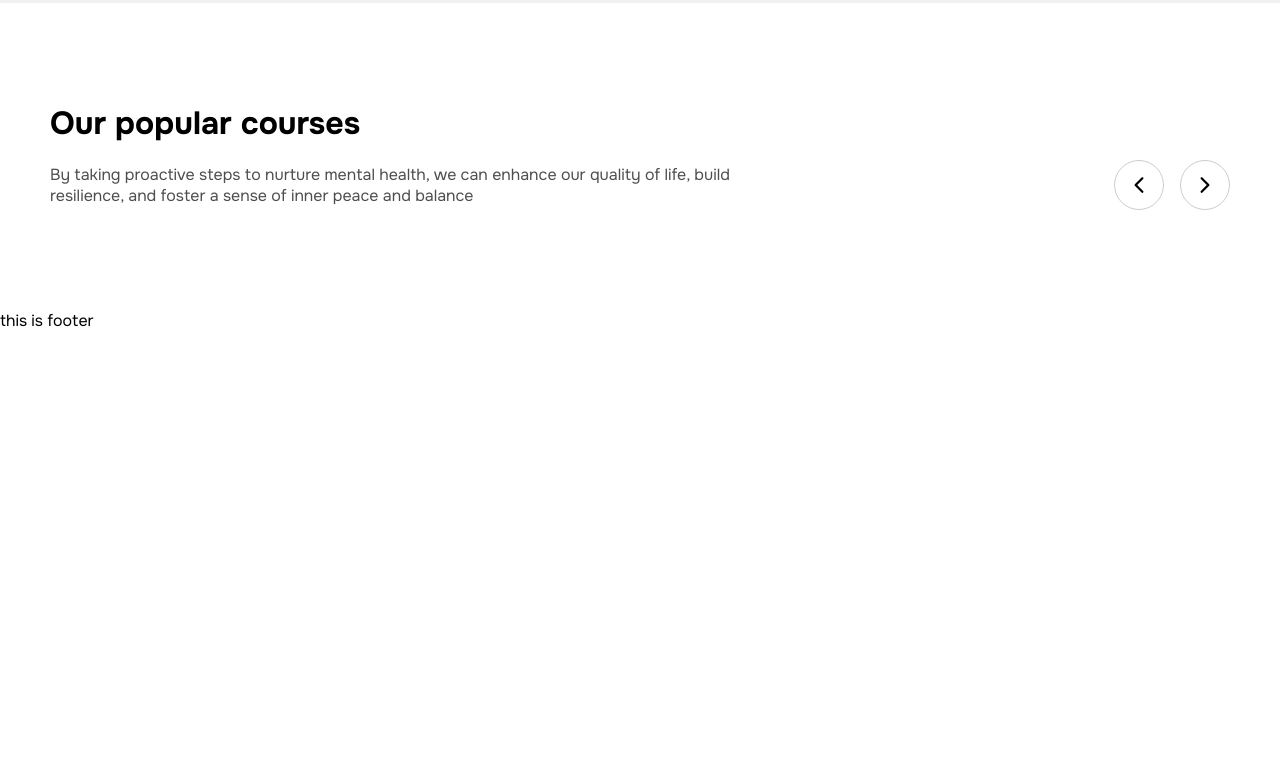
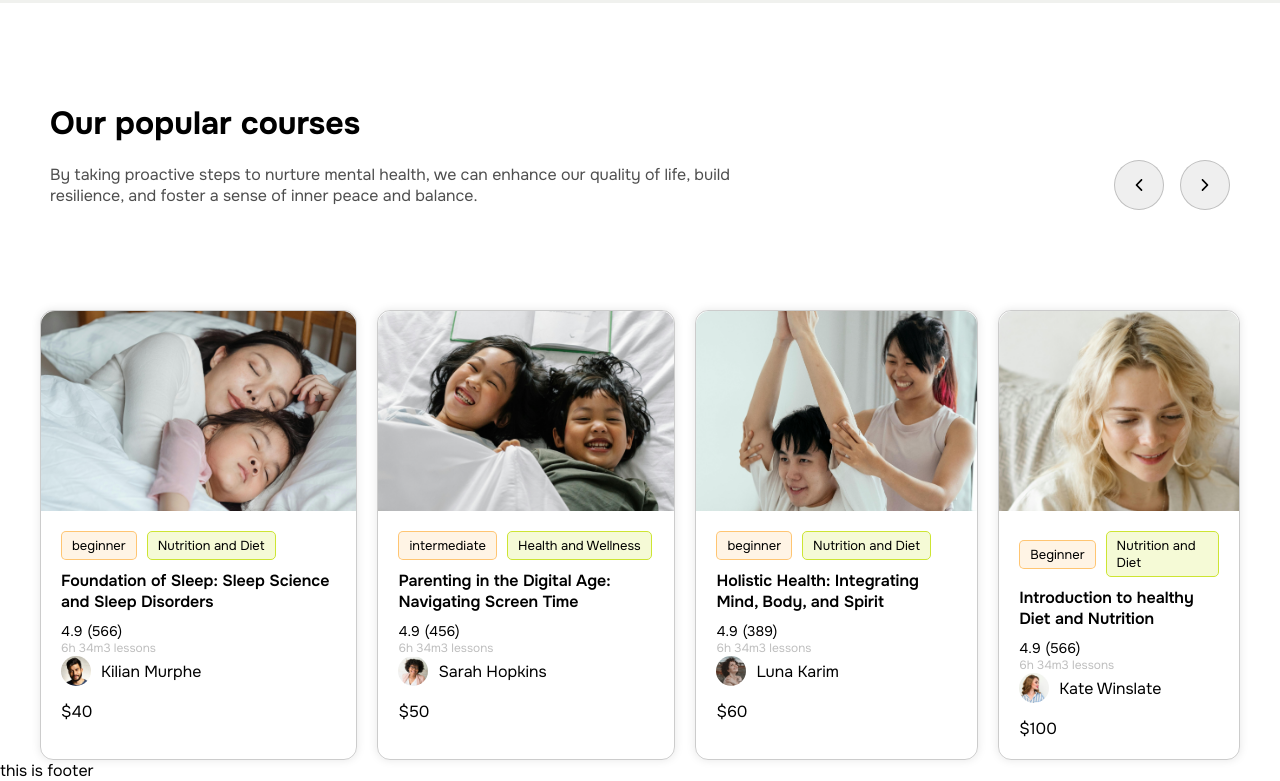
Before and after one commit to mdanamulhasan201/Pinemesh_next_js, a Next.js app: page / in a window 1280 px wide. Shown: the part 823-1604 px from the top of the page. Before the commit the page ends 1154 px from the top, so only its background shows below. Built offline with nearby package versions, Linux system fonts and the light colour scheme.

Commit message:
popular course title arrrow button added

```diff
--- a/src/components/home/popularCourse/Popular.module.css
+++ b/src/components/home/popularCourse/Popular.module.css
@@ -12,12 +12,14 @@
   justify-content: space-between;
   margin-top: 1rem;
 }
-.describes{
-    width: 60%;
-    font-size: 16px;
-    font-weight: 400;
-    color: #000000B2;
+
+.describes {
+  width: 60%;
+  font-size: 16px;
+  font-weight: 400;
+  color: #000000b2;
 }
+
 .arrowButtons {
   display: flex;
   justify-content: center;
@@ -33,15 +35,113 @@
   height: 50px;
   border-radius: 50%;
   cursor: pointer;
-  transition: background-color 0.3s ease;
-  background-color: transparent;
 }
 
 .arrowIcon {
-  font-size: 1.5rem;
+  font-size: 18px;
 }
 
-.arrowButton:hover {
-    border: 1px solid #000000CC;
+.mainData {
+  max-width: 1200px;
+  margin: auto;
+}
 
+.carousel {
+  display: flex;
+  gap: 20px;
+  transition: all 0.5s ease-in-out;
 }
+
+.card {
+  border-radius: 13px;
+  box-shadow: 0 0 10px rgba(0, 0, 0, 0.1);
+  border: 1px solid #00000033;
+}
+
+.cardImage {
+  width: 100%;
+  height: 200px;
+}
+
+.cardImage img {
+  border-top-left-radius: 14px;
+  border-top-right-radius: 14px;
+  object-fit: cover;
+  width: 100%;
+  height: 100%;
+}
+
+.btnType {
+  display: flex;
+  justify-content: start;
+  align-items: center;
+  gap: 10px
+}
+.cardType {
+  background-color: #ff97001a;
+  padding: 5px 10px;
+  border: 1px solid #FF970080;
+  border-radius: 5px;
+  color: #000000;
+  font-size: 13px;
+  font-weight: 400;
+}
+
+.cardBody {
+  padding: 20px;
+}
+
+.cardHealth {
+    background-color: #CDE53333;
+    padding: 5px 10px;
+    border: 1px solid #CDE533;
+    border-radius: 5px;
+    color: #000000;
+    font-size: 13px;
+    font-weight: 400;
+}
+
+.cardTitle {
+  font-size: 16px;
+  font-weight: 600;
+  margin: 10px 0;
+}
+
+.cardRating {
+  font-size: 14px;
+  display: flex;
+  gap: 5px;
+}
+
+.cardTime {
+  font-size: 12px;
+  color: #bfbfbf;
+}
+
+.cardTeacher {
+  display: flex;
+  gap: 10px;
+  align-items: center;
+}
+
+.cardTeacher img {
+  width: 30px;
+  height: 30px;
+  border-radius: 50%;
+}
+
+.cardPrice {
+  display: flex;
+  justify-content: space-between;
+  align-items: center;
+  margin-top: 15px;
+}
+
+.cardButton {
+  background-color: #56ccf2;
+  padding: 5px 15px;
+  border: none;
+  border-radius: 5px;
+  color: #fff;
+  cursor: pointer;
+}
--- a/src/components/home/popularCourse/PopularCourse.js
+++ b/src/components/home/popularCourse/PopularCourse.js
@@ -2,8 +2,157 @@
 
 import styles from "./Popular.module.css";
 import { IoIosArrowForward, IoIosArrowBack } from "react-icons/io";
+import bannerImg1 from "../../../../public/popular_course/image_1.png";
+import bannerImg2 from "../../../../public/popular_course/image_2.png";
+import bannerImg3 from "../../../../public/popular_course/image_3.png";
+import bannerImg4 from "../../../../public/popular_course/image_4.png";
+import teacherImg1 from "../../../../public/popular_course/teacher/image_1.png";
+import teacherImg2 from "../../../../public/popular_course/teacher/image_2.png";
+import teacherImg3 from "../../../../public/popular_course/teacher/image_3.png";
+import teacherImg4 from "../../../../public/popular_course/teacher/image_4.png";
+import Image from "next/image";
+import { useState, useEffect } from "react";
+
+const data = [
+  {
+    id: 1,
+    image: bannerImg1,
+    type: "beginner",
+    health: "Nutrition and Diet",
+    title: "Foundation of Sleep: Sleep Science and Sleep Disorders",
+    rating: 4.9,
+    reviewCount: 566,
+    time: "6h 34m",
+    lessons: 3,
+    teacher: "Kilian Murphe",
+    teacherImg: teacherImg1,
+    price: 40,
+  },
+  {
+    id: 2,
+    image: bannerImg2,
+    type: "intermediate",
+    health: "Health and Wellness",
+    title: "Parenting in the Digital Age: Navigating Screen Time",
+    rating: 4.9,
+    reviewCount: 456,
+    time: "6h 34m",
+    lessons: 3,
+    teacher: "Sarah Hopkins",
+    teacherImg: teacherImg2,
+    price: 50,
+  },
+  {
+    id: 3,
+    image: bannerImg3,
+    type: "beginner",
+    health: "Nutrition and Diet",
+    title: "Holistic Health: Integrating Mind, Body, and Spirit",
+    rating: 4.9,
+    reviewCount: 389,
+    time: "6h 34m",
+    lessons: 3,
+    teacher: "Luna Karim",
+    teacherImg: teacherImg3,
+    price: 60,
+    payment: "done",
+  },
+  {
+    id: 4,
+    image: bannerImg4,
+    type: "Beginner",
+    health: "Nutrition and Diet",
+    title: "Introduction to healthy Diet and Nutrition",
+    rating: 4.9,
+    reviewCount: 566,
+    time: "6h 34m",
+    lessons: 3,
+    teacher: "Kate Winslate",
+    teacherImg: teacherImg4,
+    price: 100,
+  },
+  {
+    id: 5,
+    image: bannerImg1,
+    type: "beginner",
+    health: "Nutrition and Diet",
+    title: "Yoga for Beginners",
+    rating: 4.8,
+    reviewCount: 320,
+    time: "5h 00m",
+    lessons: 5,
+    teacher: "John Doe",
+    teacherImg: teacherImg1,
+    price: 45,
+  },
+  {
+    id: 6,
+    image: bannerImg2,
+    type: "intermediate",
+    health: "Health and Wellness",
+    title: "Meditation for Mental Clarity",
+    rating: 4.7,
+    reviewCount: 210,
+    time: "4h 30m",
+    lessons: 4,
+    teacher: "Jane Smith",
+    teacherImg: teacherImg2,
+    price: 60,
+  },
+  {
+    id: 7,
+    image: bannerImg3,
+    type: "beginner",
+    health: "Nutrition and Diet",
+    title: "Healthy Living: A Beginner's Guide",
+    rating: 4.6,
+    reviewCount: 320,
+    time: "5h 30m",
+    lessons: 6,
+    teacher: "Sam Brown",
+    teacherImg: teacherImg3,
+    price: 55,
+  },
+  {
+    id: 8,
+    image: bannerImg4,
+    type: "Beginner",
+    health: "Nutrition and Diet",
+    title: "Introduction to Healthy Diet and Nutrition",
+    rating: 4.9,
+    reviewCount: 500,
+    time: "6h 00m",
+    lessons: 4,
+    teacher: "Kate Winslate",
+    teacherImg: teacherImg4,
+    price: 70,
+  },
+];
 
 const PopularCourse = () => {
+  const [currentIndex, setCurrentIndex] = useState(0);
+  const cardsPerPage = 4;
+  const totalItems = data.length;
+
+  // Ensure infinite looping by resetting after last set
+  const handleNext = () => {
+    setCurrentIndex(
+      (prevIndex) => (prevIndex + 1) % Math.ceil(totalItems / cardsPerPage)
+    );
+  };
+
+  const handlePrev = () => {
+    setCurrentIndex((prevIndex) =>
+      prevIndex === 0 ? Math.ceil(totalItems / cardsPerPage) - 1 : prevIndex - 1
+    );
+  };
+
+  // Slice data to show exactly 4 items per page
+  const visibleData = data.slice(
+    currentIndex * cardsPerPage,
+    (currentIndex + 1) * cardsPerPage
+  );
+
   return (
     <>
       <div className={styles.containers}>
@@ -12,19 +161,56 @@ const PopularCourse = () => {
           <p className={styles.describes}>
             By taking proactive steps to nurture mental health, we can enhance
             our quality of life, build resilience, and foster a sense of inner
-            peace and balance
+            peace and balance.
           </p>
           <div className={styles.arrowButtons}>
-            {/* Left arrow button */}
-            <button className={styles.arrowButton}>
+            <button className={styles.arrowButton} onClick={handlePrev}>
               <IoIosArrowBack className={styles.arrowIcon} />
             </button>
 
-            {/* Right arrow button */}
-            <button className={styles.arrowButton}>
+            <button className={styles.arrowButton} onClick={handleNext}>
               <IoIosArrowForward className={styles.arrowIcon} />
             </button>
           </div>
+        </div>
+      </div>
+
+      {/* data fetch */}
+      <div className={styles.mainData}>
+        <div
+          className={styles.carousel}
+          style={{ transform: `translateX(-${currentIndex * 100}%)` }}
+        >
+          {visibleData.map((item) => (
+            <div key={item.id} className={styles.card}>
+              <div className={styles.cardImage}>
+                <Image src={item.image} alt="course" />
+              </div>
+              <div className={styles.cardBody}>
+                <div className={styles.btnType}>
+                  <div className={styles.cardType}>{item.type}</div>
+                  <div className={styles.cardHealth}>{item.health}</div>
+                </div>
+                <div className={styles.cardTitle}>{item.title}</div>
+                <div className={styles.cardRating}>
+                  <span>{item.rating}</span>
+                  <span>({item.reviewCount})</span>
+                </div>
+                <div className={styles.cardTime}>
+                  <span>{item.time}</span>
+                  <span>{item.lessons} lessons</span>
+                </div>
+                <div className={styles.cardTeacher}>
+                  <Image src={item.teacherImg} alt="teacher" />
+                  <span>{item.teacher}</span>
+                </div>
+                <div className={styles.cardPrice}>
+                  <span>${item.price}</span>
+                  {/* <button className={styles.cardButton}>Enroll</button> */}
+                </div>
+              </div>
+            </div>
+          ))}
         </div>
       </div>
     </>
```
